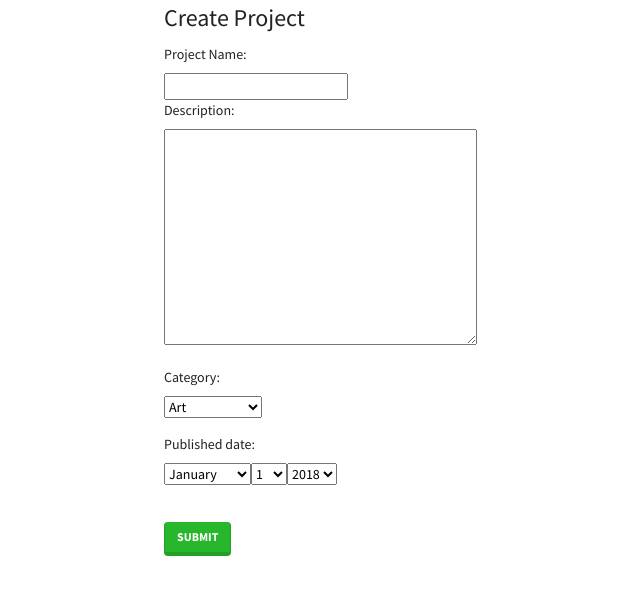
After one commit to easystarter/easystarter_web_application, a Django app: page /concept/add in a window 1280 px wide. The commit adds this page. Shown: the top 595 px of the page, without its empty margins (203-843 px from the left). Run offline with Django 3.2, Linux system fonts and the light colour scheme; some libraries are stand-ins or nearby versions.

Commit message:
[UPDATE] ConceptForm Development

```diff
--- /dev/null
+++ b/concepts_storage_app/choices.py
@@ -0,0 +1,11 @@
+DAY_TO_GO = (
+        (30, '30 days to go, platform fee is 5% of the project cost'),
+        (45, '45 days to go, platform fee is 10% of the project cost'),
+        (60, '60 days to go, platform fee is 15% of the project cost')
+)
+CATEGORY = (
+        ('Art', 'Art'), ('Comics', 'Comics'), ('Crafts', 'Crafts'), ('Dance', 'Dance'), ('Design', 'Design'),
+        ('Fashion', 'Fashion'),  ('Film & Video', 'Film & Video'), ('Food', 'Food'), ('Games', 'Games'),
+        ('Journalism', 'Journalism'), ('Music', 'Music'), ('Photography', 'Photography'), ('Publishing', 'Publishing'),
+        ('Technology', 'Technology'), ('Theater', 'Theater')
+)
--- /dev/null
+++ b/concepts_storage_app/forms.py
@@ -0,0 +1,26 @@
+from django import forms
+from .choices import *
+
+
+class ConceptForm(forms.Form):
+    title = forms.CharField(required=True, max_length=50, label='Name of the project', widget=forms.TextInput)
+    description = forms.CharField(required=True, max_length=500,
+                                  label='Description of the project',
+                                  widget=forms.Textarea)
+    pub_date = forms.DateField(label='Published Date', required=True,
+                               widget=forms.SelectDateWidget,
+                               input_formats=['%d %B, %Y'])
+    category = forms.ChoiceField(choices=CATEGORY, label='Category', required=True,  widget=forms.Select, initial='')
+
+    # goal = models.IntegerField(default=0)
+    # pledge = models.IntegerField(default=0)
+    #
+    # def funded(self):
+    #     return (self.pledge / self.goal) * 100
+    #
+    # backers_counter = models.IntegerField(default=0)
+    # day_to_go = models.CharField(max_length=100, choices=(
+    #     (SHORT_TERM, '30 days to go, platform fee is 5% of the project cost'),
+    #     (MIDDLE_TERM, '45 days to go, platform fee is 10% of the project cost'),
+    #     (LONG_TERM, '60 days to go, platform fee is 15% of the project cost')),
+    #                              default=SHORT_TERM)
--- a/concepts_storage_app/static/concepts_storage_app/css/style.css
+++ b/concepts_storage_app/static/concepts_storage_app/css/style.css
@@ -5,3 +5,6 @@ body, html {
     width: 100%;
     display: grid;
 }
+.form-group {
+    width: 45%;
+}
--- a/concepts_storage_app/templates/concepts_storage_app/_concept_unit.html
+++ b/concepts_storage_app/templates/concepts_storage_app/_concept_unit.html
@@ -1,5 +1,5 @@
 <div class="card border-dark mb-3" style="max-width: 20rem;">
-  <div class="card-header">Category: </div>
+  <div class="card-header">Category: {{ concept.category }}</div>
     <div class="card-body">
         <h4 class="card-title">{{ concept.title|truncatechars:50 }}</h4>
         <p class="card-text">Created: {{ concept.created|date:"Y-M-d" }}</p>
--- /dev/null
+++ b/concepts_storage_app/templates/concepts_storage_app/form.html
@@ -0,0 +1,29 @@
+{% extends 'concepts_storage_app/base.html' %}
+{% block content %}
+    <div class="container form-group">
+    {% if error_message %}<p><strong>{{ error_message }}</strong></p>{% endif %}
+        <form action="{% url 'concepts_storage_app:add_concept' %}" method="POST">
+            {% csrf_token %}
+            <fieldset>
+            <legend>Create Project</legend>
+            <label for="title">Project Name:</label><br>
+                {{ form.title }}
+            <div class="form-group">
+              <label for="description">Description: </label><br>
+                {{ form.description }}
+            </div>
+            <div class="form-group">
+                <label for="category">Category: </label><br>
+                {{ form.category }}
+            </div>
+
+            <div class="form-group">
+                <label for="published_date">Published date: </label><br>
+                {{ form.pub_date }}
+            </div>
+            <br/>
+            <button type="submit" class="btn btn-success">Submit</button>
+            </fieldset>
+        </form>
+    </div>
+{% endblock %}
--- a/concepts_storage_app/templates/concepts_storage_app/index.html
+++ b/concepts_storage_app/templates/concepts_storage_app/index.html
@@ -1,6 +1,12 @@
 {% extends "concepts_storage_app/base.html" %}
     {% block content %}
         <div class="container">
+        <div class="row">
+            <div class="col-lg-8">
+                <button onclick="window.location='{% url 'concepts_storage_app:add_concept' %}'"
+                        type="button" class="btn btn-success">Add Project</button>
+            </div>
+        </div>
             {% if concepts_storage %}
                 <div class="row">
                     {% for concept in concepts_storage %}
--- a/concepts_storage_app/urls.py
+++ b/concepts_storage_app/urls.py
@@ -4,4 +4,5 @@ from . import views
 app_name = 'concepts_storage_app'
 urlpatterns = [
     path('', views.IndexView.as_view(), name='index'),
+    path('concept/add', views.add_concept, name='add_concept')
 ]
--- a/concepts_storage_app/views.py
+++ b/concepts_storage_app/views.py
@@ -1,5 +1,8 @@
+from django.http import HttpResponseRedirect
+from django.shortcuts import render
 from django.views import generic
 from .models import Concept
+from .forms import ConceptForm
 
 
 class IndexView(generic.ListView):
@@ -8,3 +11,23 @@ class IndexView(generic.ListView):
 
     def get_queryset(self):
         return Concept.objects.all()
+
+
+def add_concept(request):
+    if request.method == 'POST':
+        form = ConceptForm(request.POST)
+        if form.is_valid():
+            title = form.cleaned_data['title']
+            description = form.cleaned_data['description']
+            pub_date = form.cleaned_data['pub_date']
+            category = form.cleaned_data['category']
+            Concept.objects.create(
+                title=title,
+                description=description,
+                pub_date=pub_date,
+                category=category
+            ).save()
+            return HttpResponseRedirect('/')
+    else:
+        form = ConceptForm()
+    return render(request, 'concepts_storage_app/form.html', {'form': form})
```
Also changed, not shown: concepts_storage_app/models.py (+5 -5 lines), concepts_storage_app/templates/concepts_storage_app/example.html (added, +86 -0 lines), concepts_storage_app/migrations/0002_concept_category.py (added), concepts_storage_app/migrations/0003_auto_20180422_1950.py (added).
